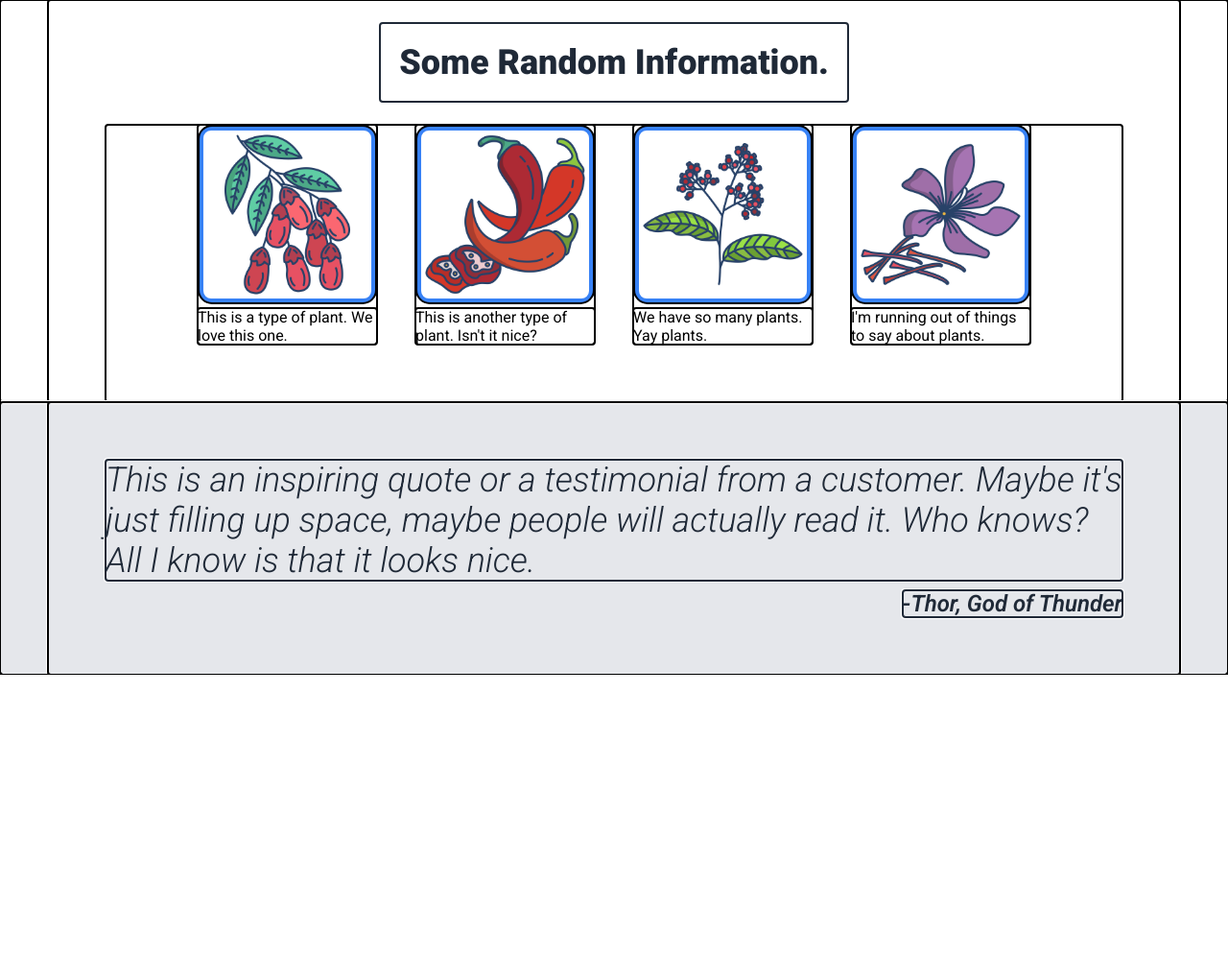
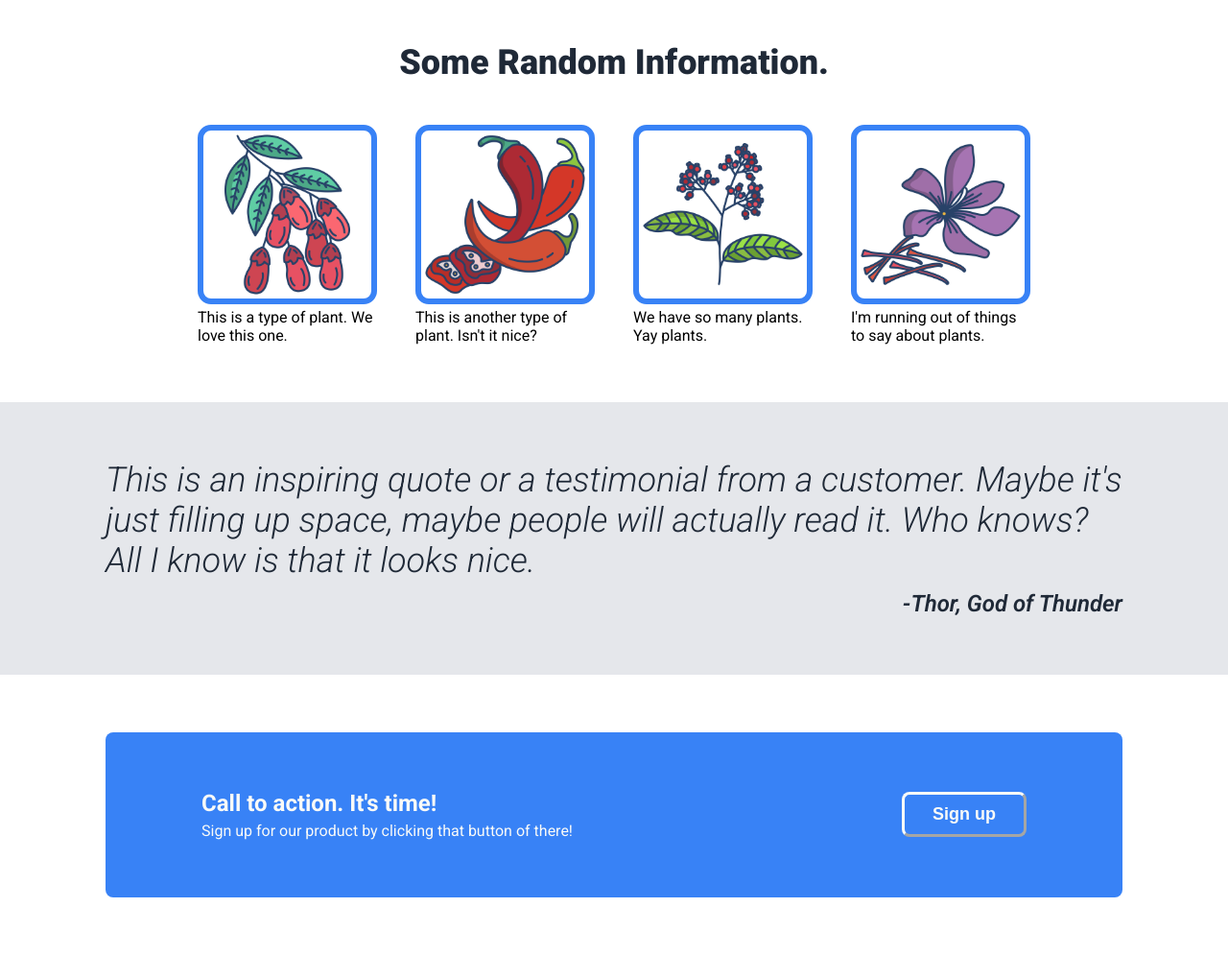
Before and after one commit to meeshka-hub/landing-page, a plain HTML site: page index.html in a window 1280 px wide. Shown: the part 554-1549 px from the top of the page at 96% size. Before the commit the page ends 1257 px from the top, so only its background shows below. Drawn offline with Linux system fonts and the light colour scheme.

Commit message:
Added fourth section

```diff
--- a/index.html
+++ b/index.html
@@ -67,6 +67,17 @@
                 <div class=" quote attribution">-Thor, God of Thunder</div>
             </div>
         </div>
+        <div class="section fourth">
+            <div class="infoBox contentContainer callToActionBox">
+                <div class="callToAction">
+                    <div class="text">
+                        <h2>Call to action. It's time!</h2>
+                        <p>Sign up for our product by clicking that button of there!</p>
+                    </div>
+                    <button class="signupButton">Sign up</button>
+                </div>
+            </div>
+        </div>
     </div>
 </body>
 
--- a/styles/styles.css
+++ b/styles/styles.css
@@ -1,5 +1,5 @@
 * {
-    outline: auto;
+    /* outline: auto; */
 }
 
 body {
@@ -141,3 +141,45 @@ body {
     font-weight: 600;
     margin-left: auto;
 }
+
+.callToActionBox {
+    display: block;
+    padding: 60px;
+}
+
+.callToAction {
+    background-color: #3882F6;
+    padding: 60px 100px;
+    display: flex;
+    justify-content: space-between;
+    align-items: center;
+    gap: 20px;
+    border-width: 0px;
+    border-radius: 8px;
+}
+
+.callToAction .text {
+    display: flex;
+    flex-direction: column;
+    color: #F9FAF8;
+    margin: 0px;
+    gap: 5px
+}
+
+.callToAction h2 {
+    margin: 0px;
+}
+
+.callToAction p {
+    margin: 0px;
+}
+
+.callToAction .text {
+    color: #F9FAF8;
+}
+
+.callToAction .signupButton {
+    padding: 10px 29px;
+    border-width: 3px;
+    border-color: #F9FAF8;
+}
```
